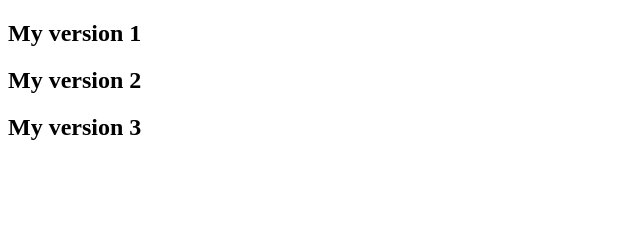
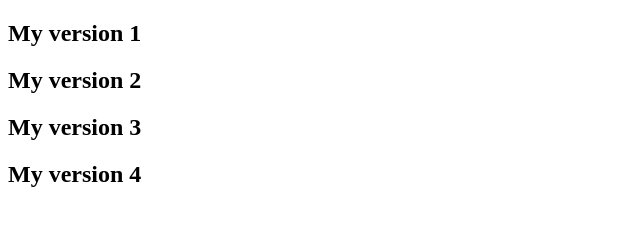
Before and after one commit to Atyam-Pravallika/Git-demo, a plain HTML site: page index.html in a window 1280 px wide. Shown: the whole page, without its empty margins (0-640 px from the left). Drawn offline with Linux system fonts and the light colour scheme.

Commit message:
version4

```diff
--- a/index.html
+++ b/index.html
@@ -9,5 +9,6 @@
     <h2>My version 1</h2>
     <h2>My version 2</h2>
     <h2>My version 3</h2>
+    <h2>My version 4</h2>
 </body>
 </html>
```
